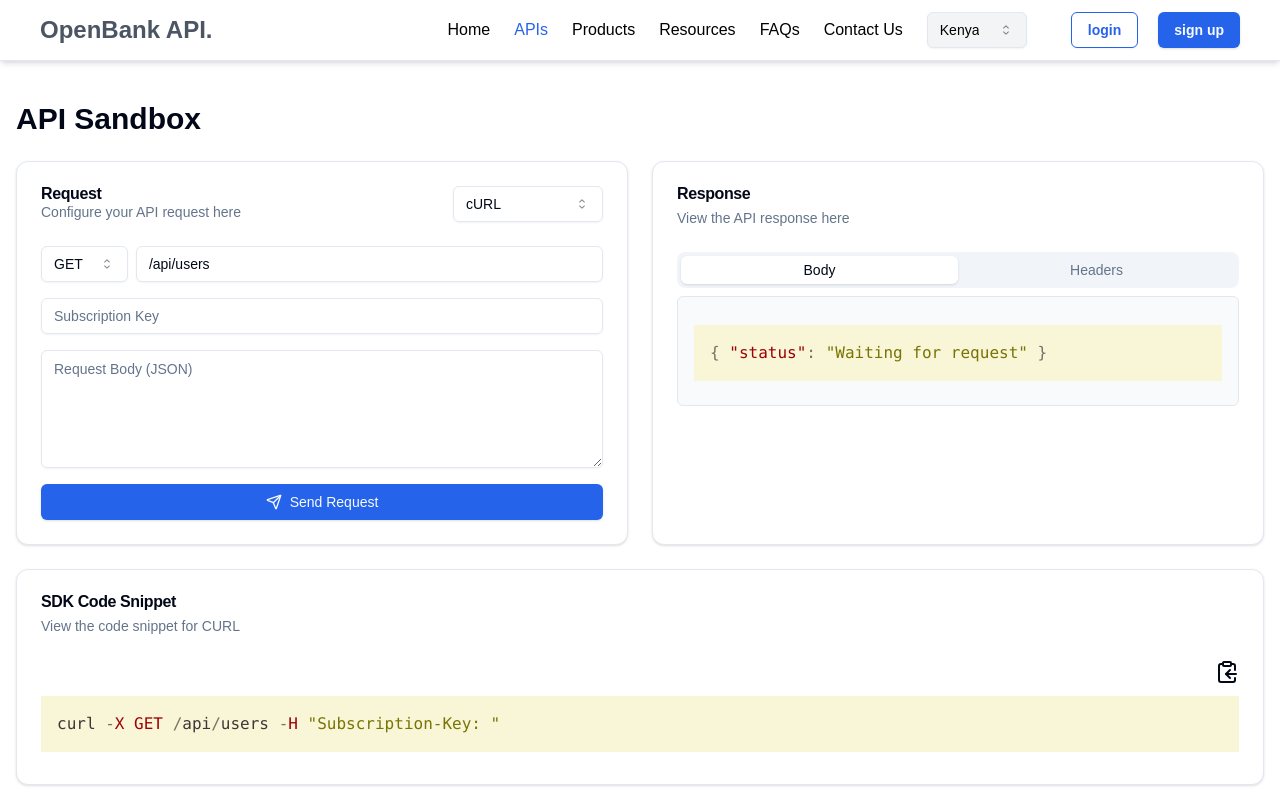
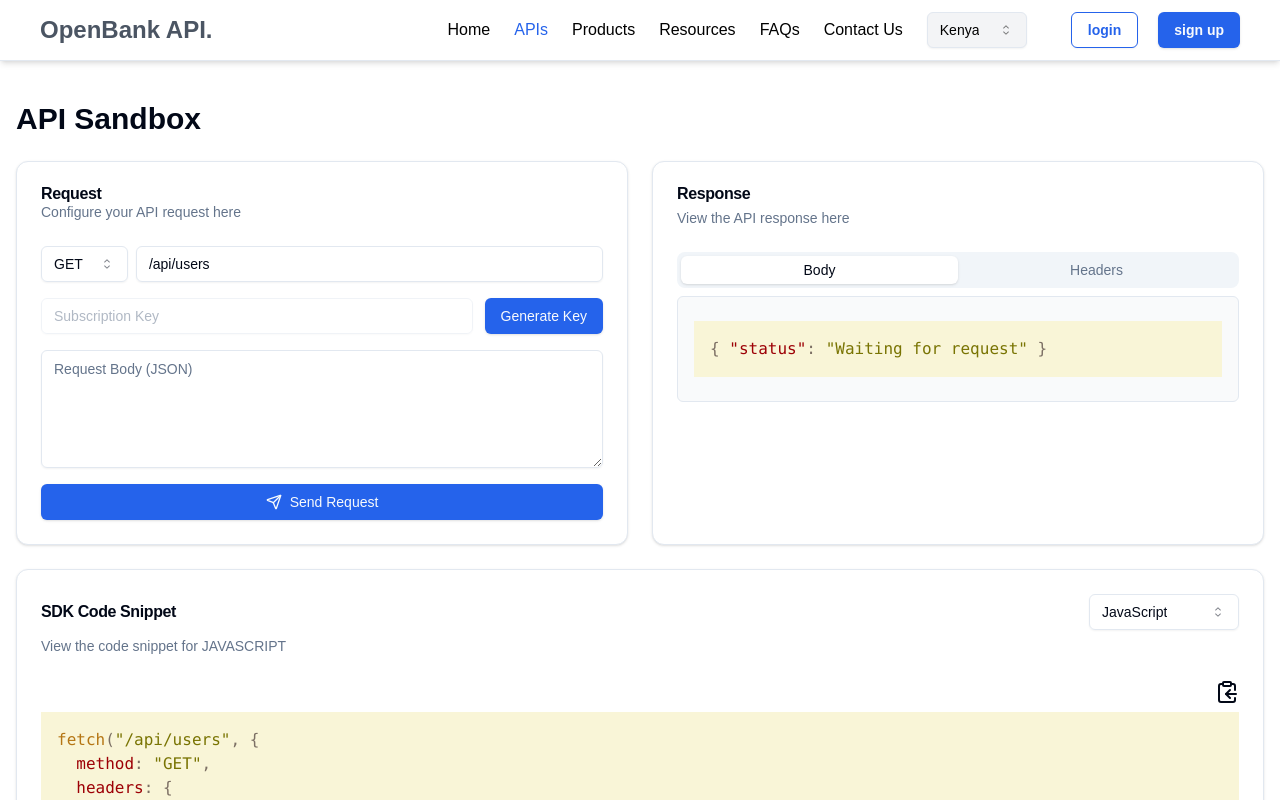
Before and after one commit to abhijayrajvansh/ncba-client, a Next.js app: page /apis/sandbox in a window 1280 px wide. Shown: the top 800 px of the page. Built offline with nearby package versions, Linux system fonts and the light colour scheme.

Commit message:
fixed (security key): generate access token from server

```diff
--- a/components/pages/Sandbox.tsx
+++ b/components/pages/Sandbox.tsx
@@ -22,8 +22,8 @@ import { Tabs, TabsContent, TabsList, TabsTrigger } from "@/components/ui/tabs";
 import { Send } from "lucide-react";
 import CodeBlocks from "@/components/structures/CodeBlocks";
 import SelectSDK from "@/components/structures/SelectSDK";
+import { SdkType } from "@/types/codeSnippet-sdk.type"
 
-type SdkType = "curl" | "javascript";
 
 type EndpointResponse = {
   method: string;
@@ -65,7 +65,7 @@ export default function Sandbox() {
   );
   const [responseStatus, setResponseStatus] = useState("Waiting for request");
   const [headers, setHeaders] = useState({ "Subscription-Key": "" });
-  const [selectedSdk, setSelectedSdk] = useState<SdkType>("curl"); // Specify SDK type
+  const [selectedSdk, setSelectedSdk] = useState<SdkType>("javascript");
 
   const isValidSubscriptionKey = (subscriptionKey: string) => {
     const response = false;
@@ -144,7 +144,6 @@ export default function Sandbox() {
                   Configure your API request here
                 </CardDescription>
               </div>
-              <SelectSDK setSdk={setSelectedSdk} /> {/* Pass setSdk function */}
             </div>
           </CardHeader>
           <CardContent>
@@ -168,14 +167,30 @@ export default function Sandbox() {
                   className="flex-grow"
                 />
               </div>
-              <Input
+              <div className="flex items-center gap-3">
+                <Input disabled
                   placeholder="Subscription Key"
                   value={headers["Subscription-Key"]}
                   onChange={(e) =>
-                  setHeaders({ ...headers, "Subscription-Key": e.target.value })
+                    setHeaders({
+                      ...headers,
+                      "Subscription-Key": e.target.value,
+                    })
                   }
                   className="w-full"
                 />
+                <Button
+                  type="button"
+                  onClick={() =>
+                    setHeaders({
+                      "Subscription-Key":
+                        "bjHY1LOwXfIzBwJXYnR4hCLcrO7sN2mz5gM2hTNqO8",
+                    })
+                  }
+                >
+                  Generate Key
+                </Button>
+              </div>
               <Textarea
                 placeholder="Request Body (JSON)"
                 value={requestBody}
@@ -229,13 +244,19 @@ export default function Sandbox() {
       </div>
       <Card className="mt-6">
         <CardHeader>
+          <div className="flex items-center justify-between">
             <CardTitle>SDK Code Snippet</CardTitle>
+            <SelectSDK setSdk={setSelectedSdk} />
+          </div>
           <CardDescription>
             View the code snippet for {selectedSdk.toUpperCase()}
           </CardDescription>
         </CardHeader>
         <CardContent>
-          <CodeBlocks enableCopyToClipboard language={selectedSdk === "cURL" ? "bash" : "javascript"}>
+          <CodeBlocks
+            enableCopyToClipboard
+            language={selectedSdk === "curl" ? "bash" : "javascript"}
+          >
             {codeSnippets[selectedSdk]}
           </CodeBlocks>
         </CardContent>
--- a/components/structures/CodeBlocks.tsx
+++ b/components/structures/CodeBlocks.tsx
@@ -28,7 +28,7 @@ const CodeBlocks = ({
 
   return (
     <div className="code">
-      <div className="flex mb-3 justify-end">
+      <div className="flex justify-end">
         {enableCopyToClipboard && (
           <CopyToClipboard text={children} onCopy={() => setCopied(true)}>
             <button className="icon copy-icon">
--- a/components/structures/SelectSDK.tsx
+++ b/components/structures/SelectSDK.tsx
@@ -1,6 +1,5 @@
 import { Select, SelectContent, SelectItem, SelectTrigger, SelectValue } from "@/components/ui/select";
-
-type SdkType = "curl" | "javascript";
+import { SdkType } from "@/types/codeSnippet-sdk.type"
 
 type SelectSDKProps = {
   setSdk: (sdk: SdkType) => void;
@@ -12,7 +11,7 @@ const SelectSDK: React.FC<SelectSDKProps> = ({ setSdk }) => {
   };
 
   return (
-    <Select onValueChange={handleSdkChange} defaultValue="curl">
+    <Select onValueChange={handleSdkChange} defaultValue="javascript">
       <SelectTrigger className="w-[150px]">
         <SelectValue placeholder="SDK" />
       </SelectTrigger>
```
Lines whose indentation alone changed are shown as unchanged.
